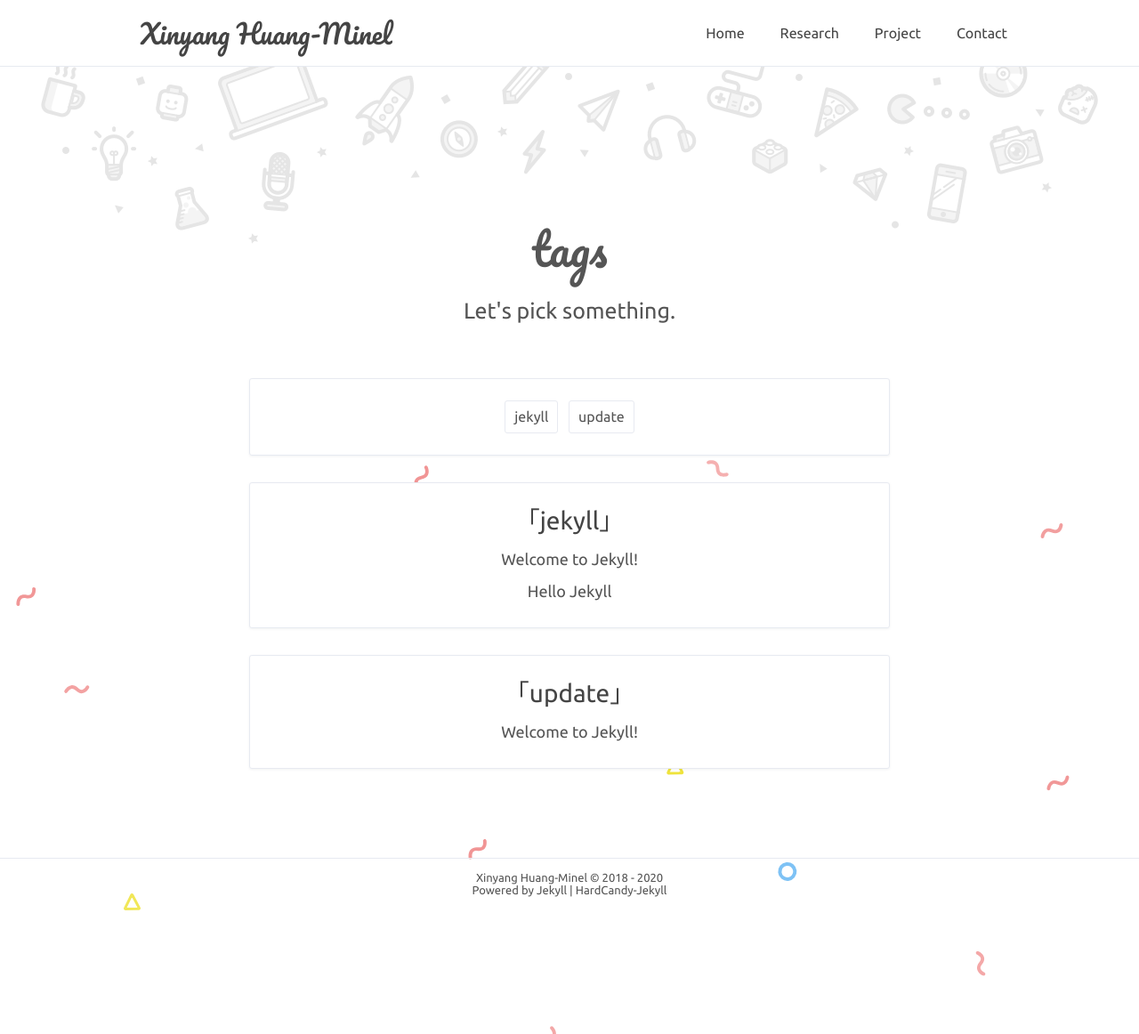
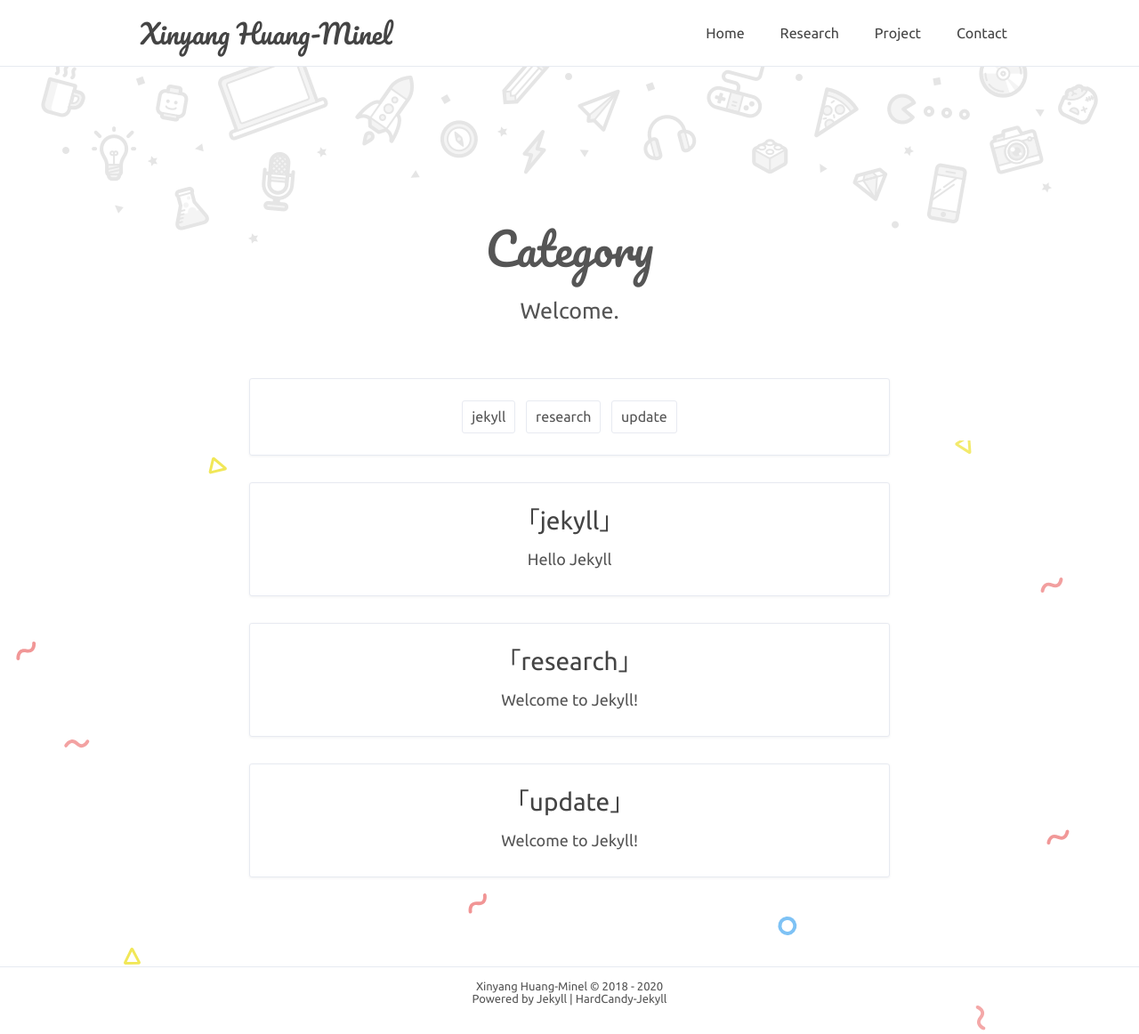
Before and after one commit to Huangxy-Minel/Huangxy-Minel.github.io, a Jekyll site: the page built from tags.html, in a window 1280 px wide. Shown: the whole page at 89% size. Built offline with Jekyll 4.4.1, drawn with Linux system fonts in a browser that asks for light colours; comment, search, counter and statistics services are not loaded; before the commit the page ends 1040 px from its top, so only the background shows below that.

Commit message:
blogv4.1

```diff
--- a/_posts/2018-05-17-welcome-to-jekyll.markdown
+++ b/_posts/2018-05-17-welcome-to-jekyll.markdown
@@ -2,7 +2,7 @@
 layout: post
 title:  "Welcome to Jekyll!"
 date:   2018-05-17 14:05:21 +0800
-tags: jekyll update
+tags: research update
 color: rgb(255,90,90)
 cover: '../assets/test.png'
 subtitle: 'Welcome to Jekyll!'
--- a/tags.html
+++ b/tags.html
@@ -1,13 +1,14 @@
 ---
 layout: default
-title: 标签
-page-title: tags
-home-title: Let's pick something.
+title: Research&Project
+page-title: Category
+home-title: Welcome.
 description:
 ---
 
 {% include header.html %}
 {% include boot.html %}
+
 <main>
     {% include title.html %}
     <ul class="ex-list">
```
